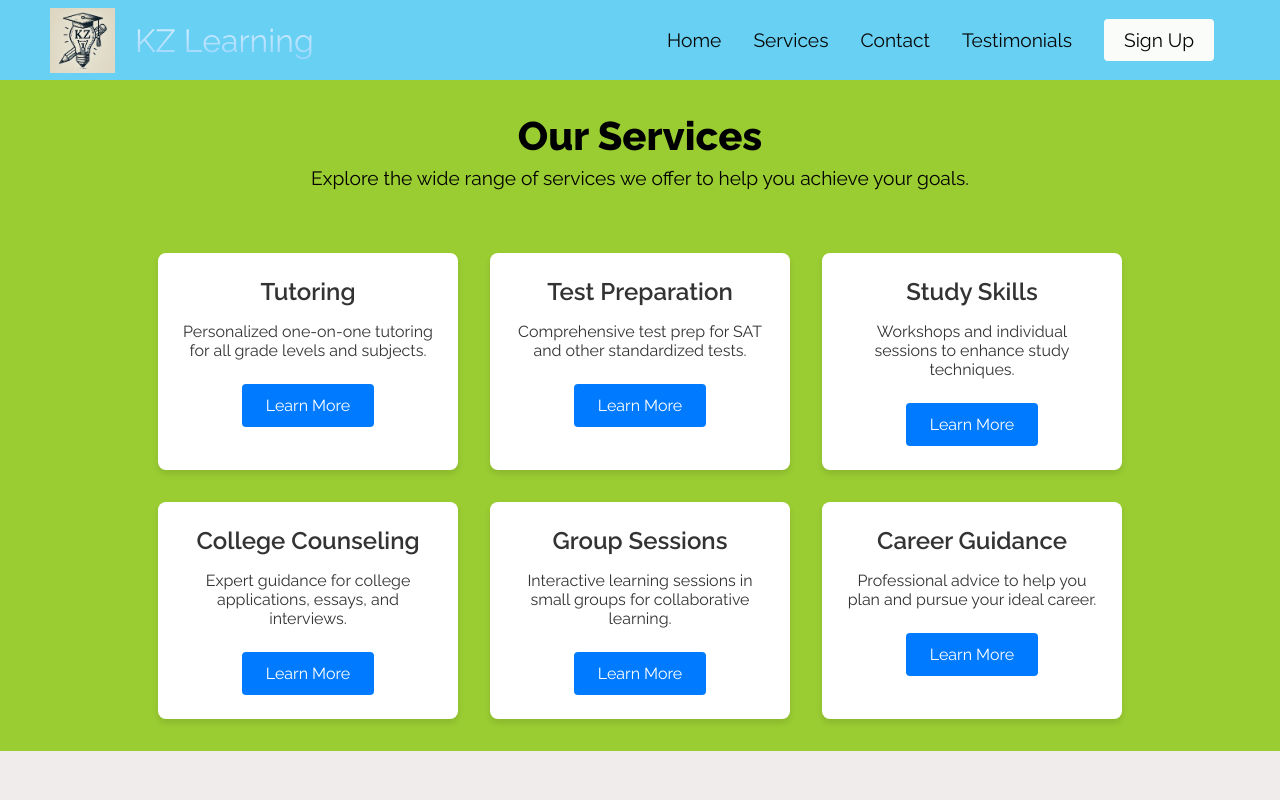
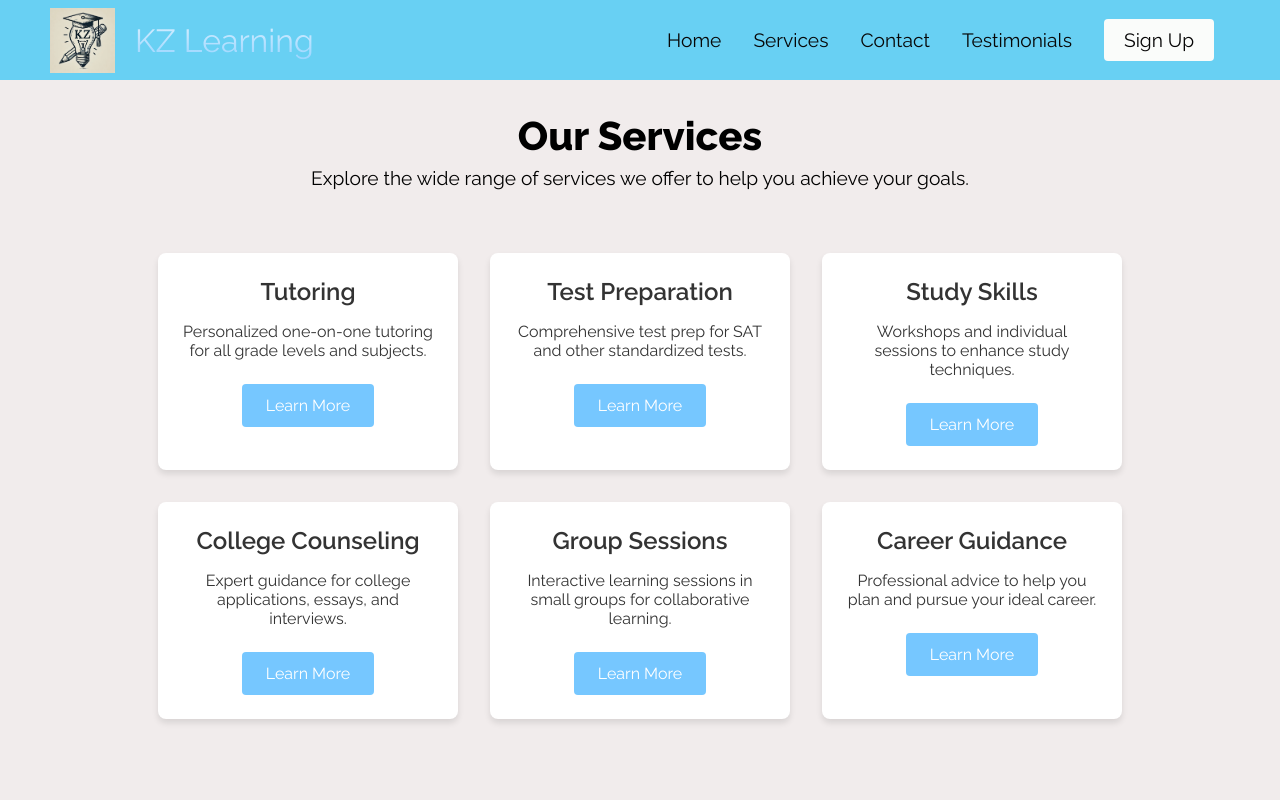
Before and after one commit to Boamah05/KZ-Learning-Center-Website, a plain HTML site: page services.html in a window 1280 px wide. Shown: the top 800 px of the page. Drawn offline with Linux system fonts and the light colour scheme.

Commit message:
fixing other pages and adding warning message

```diff
--- a/contact.css
+++ b/contact.css
@@ -213,7 +213,7 @@ body {
     font-family: Arial, sans-serif;
     margin: 0;
     padding: 0;
-    background-color: #f4f4f4;
+    background-color: rgb(241, 236, 236);
     color: #333;
 }
 
--- a/services.css
+++ b/services.css
@@ -1,16 +1,15 @@
-/* General Styles */
 body {
     margin: 0;
     padding: 0;
     font-family: 'Raleway', sans-serif;
-    background-color: yellowgreen;
+    background-color: rgb(241, 236, 236);
     color: #333;
 }
 
 header {
     text-align: center;
     padding: 2rem;
-    background-color: linear-gradient(to top, green 0%, rgb(78, 235, 86) 100%);
+    background-color: rgb(241, 236, 236);
     color: black;
 }
 
@@ -25,7 +24,6 @@ header {
     font-weight: 400;
 }
 
-/* Services Section */
 .services-container {
     display: flex;
     flex-wrap: wrap;
@@ -64,7 +62,7 @@ header {
 }
 
 .service-card button {
-    background-color: #007BFF;
+    background-color: #76c7ff;
     color: white;
     border: none;
     border-radius: 4px;
@@ -78,7 +76,6 @@ header {
     background-color: #0056b3;
 }
 
-/* Responsive Design */
 @media (max-width: 768px) {
     .services-container {
         padding: 1rem;
--- a/testimonials.css
+++ b/testimonials.css
@@ -213,7 +213,7 @@ body {
     margin: 0;
     padding: 0;
     font-family: 'Raleway', sans-serif;
-    background-color: yellowgreen;
+    background-color: rgb(241, 236, 236);
     color: #333;
 }
 
```
Also changed, not shown: index.html (+5 -0 lines).
